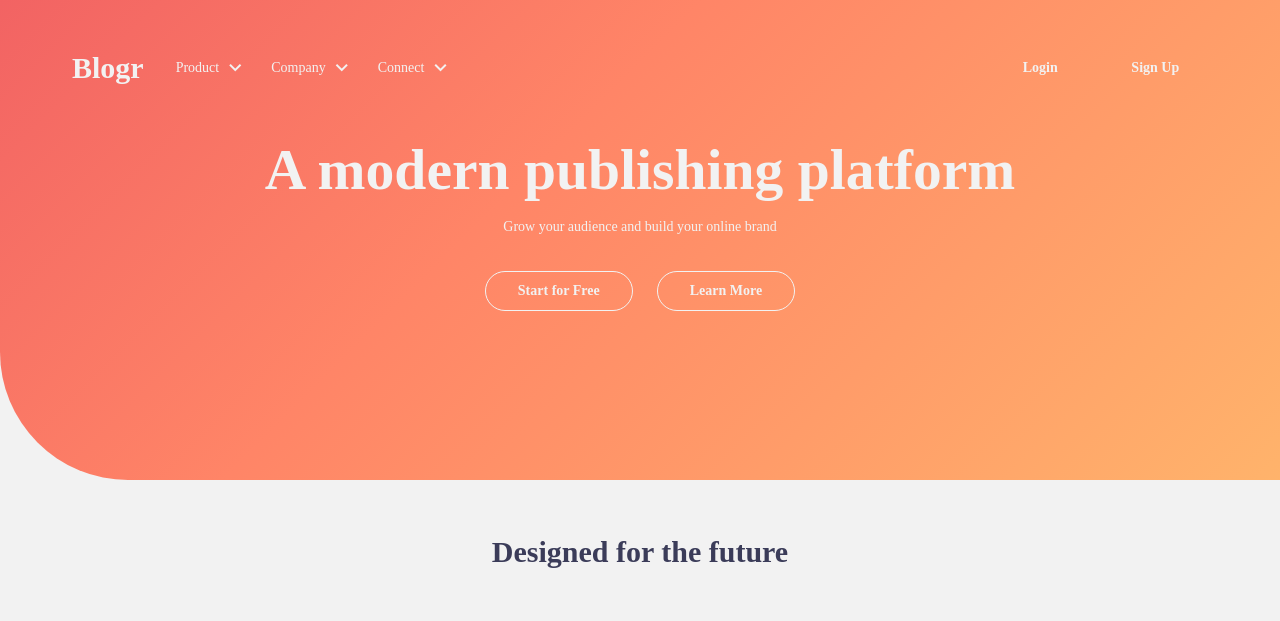
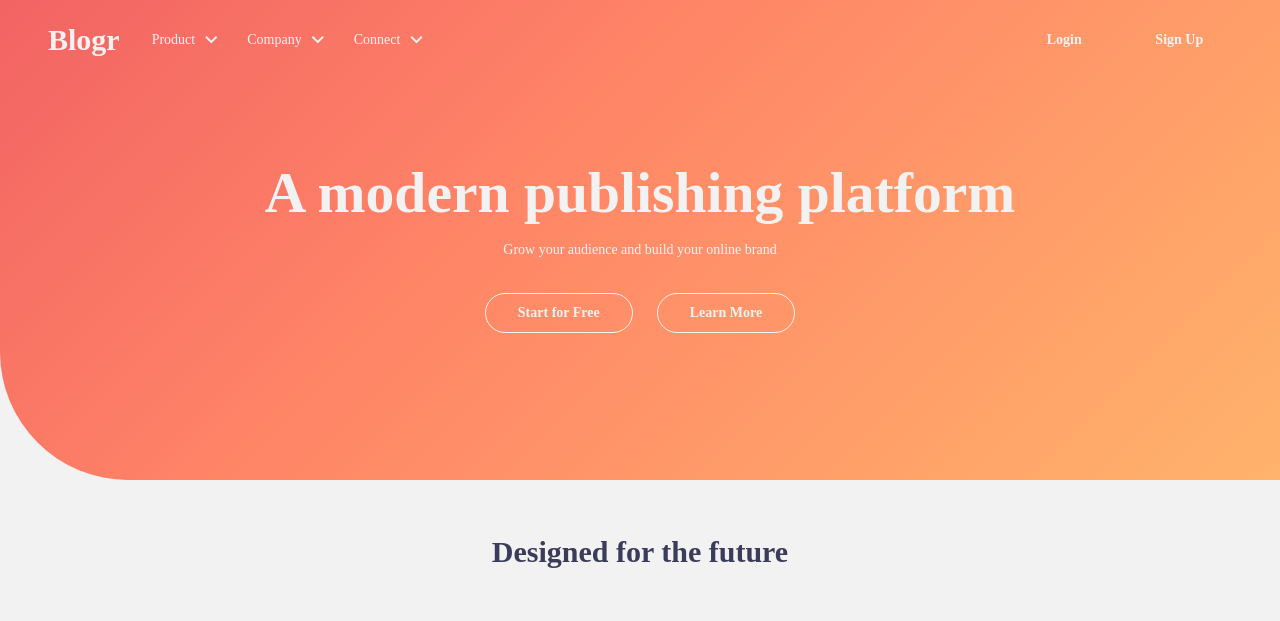
Before and after one commit to EmmanuelArangoV/drall-html-css, a plain HTML site: page index.html in a window 1280 px wide. Shown: the top 621 px of the page. Drawn offline with nearby package versions, Linux system fonts and the light colour scheme; a web font is replaced by a local one.

Commit message:
Navbar fixed

```diff
--- a/index.html
+++ b/index.html
@@ -9,8 +9,6 @@
     <title>Blogr | Publishing Platform</title>
 </head>
 <body>
-    <main>
-        <section class="main-page">
     <header>
         <div class="logo">
             <a href="">Blogr</a>
@@ -34,6 +32,8 @@
             <button class="signup-btn">Sign Up</button>
         </div>
     </header>
+    <main>
+        <section class="main-page">
             <div class="main-content">
                 <h1>A modern publishing platform</h1>
                 <p>Grow your audience and build your online brand</p>
--- a/style.css
+++ b/style.css
@@ -54,14 +54,14 @@ body {
 }
 
 header {
-    padding: 2rem var(--space-2xl);
+    padding: var(--space-m) var(--space-2xl);
     display: flex;
     flex-direction: row;
     align-items: center;
     width: 100%;
     background: transparent;
     color: var(--white);
-    position: relative;
+    position: absolute;
     z-index: 10;
 }
 
@@ -165,9 +165,8 @@ h1 {
     width: 100%;
     height: 60vh;
     display: grid;
-    grid-template-rows: auto 1fr;
-    align-content: start;
-    padding: var(--space-s) var(--space-l);
+    place-items: center;
+    padding: var(--space-2xl) var(--space-l);
     border-radius: 0 0 0 8rem;
     text-align: center;
     position: relative;
```
Lines whose indentation alone changed are shown as unchanged.
